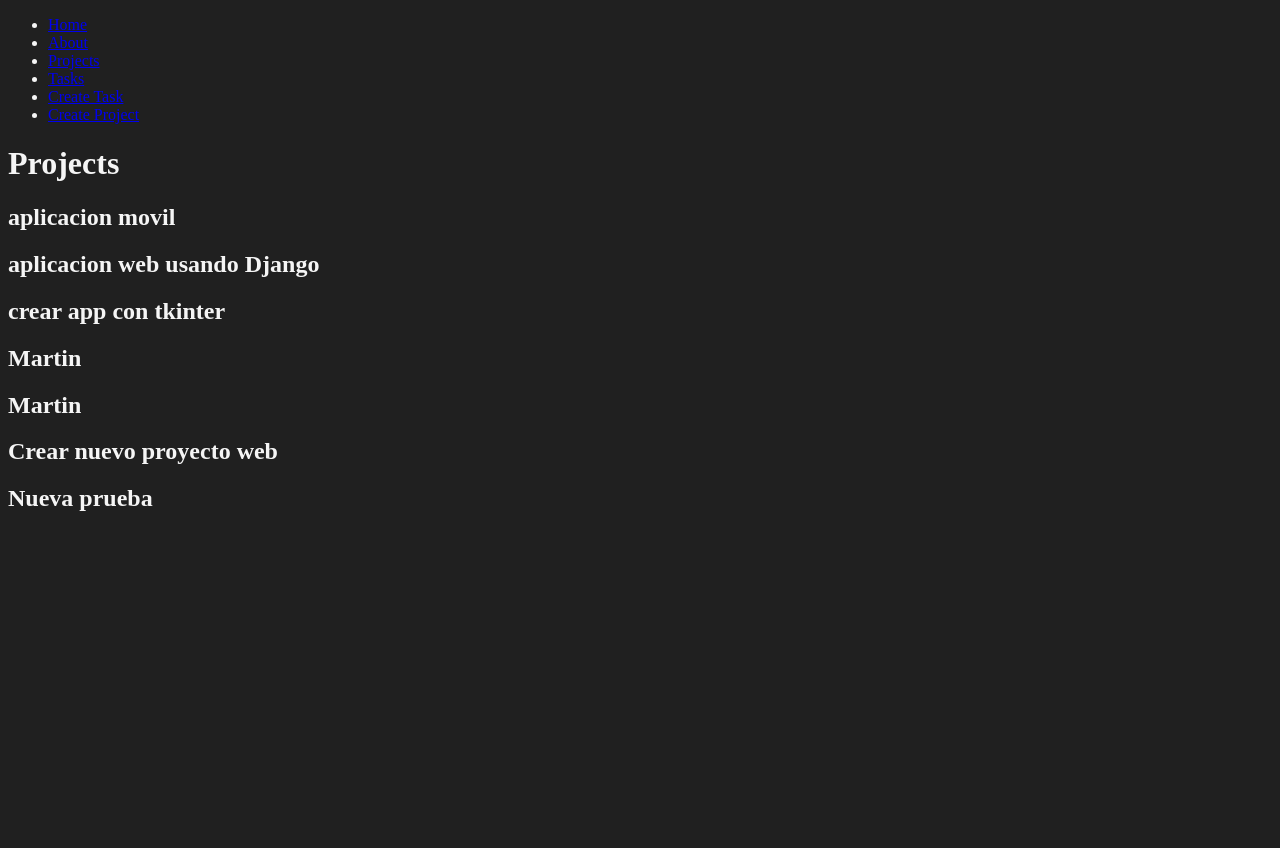
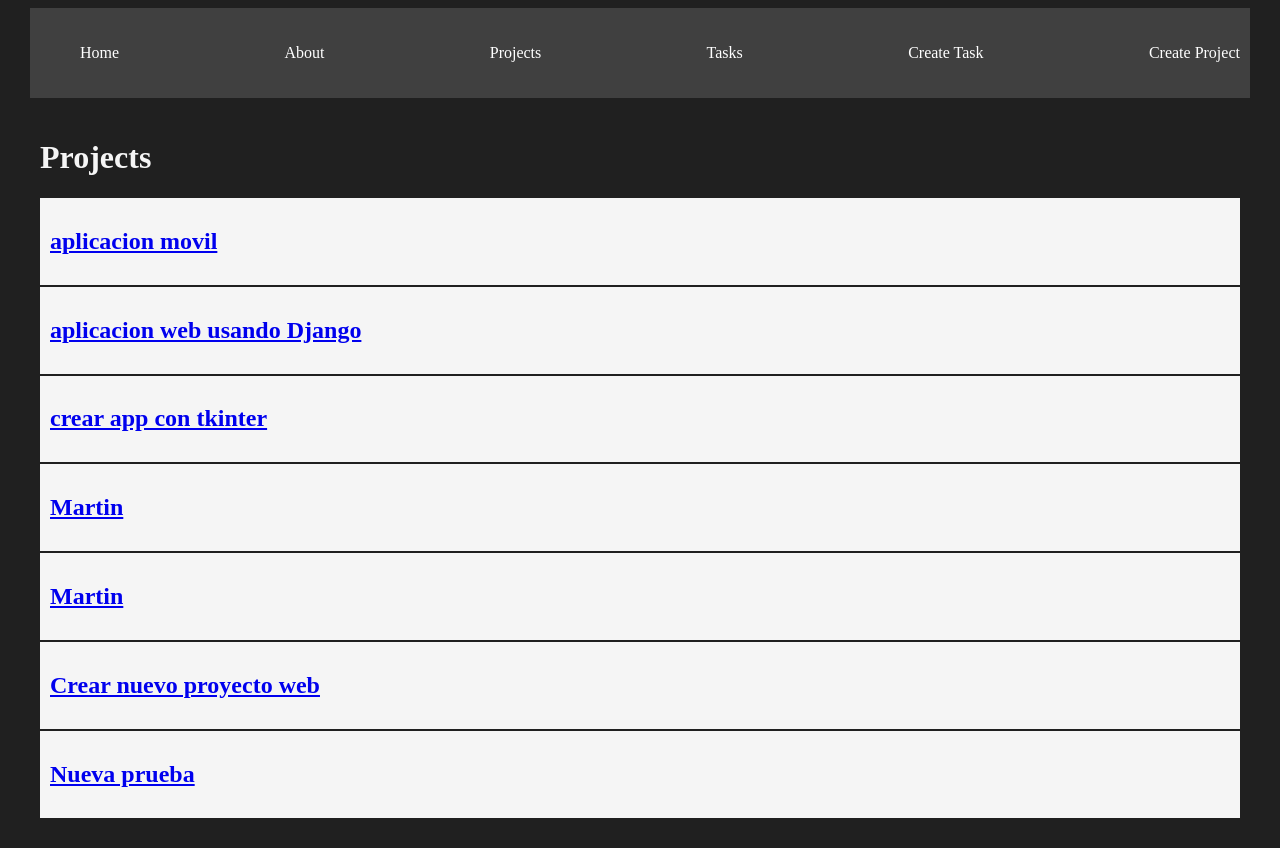
Before and after one commit to martinval20/djangoProject, a Django app: page /projects/ in a window 1280 px wide. Before the commit the page ends 511 px from the top, so only its background shows below. Run offline with Django 5.2, Linux system fonts and the light colour scheme; data comes from the database, SQL or seed files in the repository; both versions use the stored data as it was after the commit.

Commit message:
ajustes finales introduccion

```diff
--- a/myapp/static/styles/main.css
+++ b/myapp/static/styles/main.css
@@ -2,3 +2,45 @@ body{
     background:  #202020;
     color: whitesmoke;
 }
+
+.navbar{
+    background: #404040;
+    padding: 5px 0px;
+}
+
+.navbar ul{
+    display: flex;
+    justify-content: space-between;
+}
+
+.navbar ul li{
+    list-style: none;
+}
+
+.navbar ul li a{
+    color: white;
+    text-decoration: none;
+}
+
+.navbar ul li a:hover{
+    color: aquamarine;
+}
+
+.container {
+    max-width: 1200px;
+    margin: auto;
+    padding: 20px 10px;
+}
+
+.card {
+    background: whitesmoke;
+    color: black;
+    padding: 10px;
+    margin-bottom: 2px;
+}
+.input{
+    background: wheat;
+    padding: 10px;
+    text-align: center;
+    display: block;
+}
--- a/myapp/templates/layouts/base.html
+++ b/myapp/templates/layouts/base.html
@@ -8,7 +8,7 @@
     <link rel="stylesheet" href="{% static '/styles/main.css' %}">
 </head>
 <body>
-    <nav>
+    <nav class="navbar container">
     <ul>
         <li>
             <a href="{% url 'index' %}">Home</a>
@@ -31,7 +31,10 @@
     </ul>
 </nav>
 
-{% block content %}
-{% endblock %}
+<main class="container">
+    {% block content %}
+    {% endblock %}
+</main>
+
 </body>
 </html>
--- a/myapp/templates/projects/projects.html
+++ b/myapp/templates/projects/projects.html
@@ -5,8 +5,10 @@
 
 {% for projects in projects %}
 
-<article>
-    <h1>{{projects.name}}</h1>
+<article class="card">
+    <a href="{% url 'project_detail' projects.id %}">
+        <h1>{{projects.name}}</h1>
+    </a>
 </article>
 {% endfor %}
 
--- a/myapp/urls.py
+++ b/myapp/urls.py
@@ -6,6 +6,7 @@ urlpatterns = [
     path('about/', views.about, name="about"),
     path('hello/<str:username>', views.hello, name="hello"),
     path('projects/', views.projects, name="projects"),
+    path('projects/<int:id>', views.project_detail, name="project_detail"),
     path('tasks/', views.tasks, name="tasks"),
     path('create_task/', views.create_task, name="create_task"),
     path('create_project/', views.create_project, name="create_project"),
--- a/myapp/views.py
+++ b/myapp/views.py
@@ -1,7 +1,7 @@
 
 from django.http import HttpResponse
 from .models import Project, Task
-from django.shortcuts import render, redirect
+from django.shortcuts import render, redirect, get_object_or_404
 from .forms import CreateNewTask, CreateNewProject
 # Create your views here.
 
@@ -58,4 +58,13 @@ def create_project(request):
         })
     else:
         Project.objects.create(name=request.POST["name"])
-        redirect('projects')
+        return redirect('projects')
+
+
+def project_detail(request, id):
+    project = get_object_or_404(Project, id=id)
+    tasks = Task.objects.filter(project_id=id)
+    return render(request, 'projects/detail.html', {
+        'project': project,
+        'tasks': tasks
+    })
```
Also changed, not shown: myapp/forms.py (+8 -3 lines), myapp/templates/projects/detail.html (added, +9 -0 lines), db.sqlite3.
